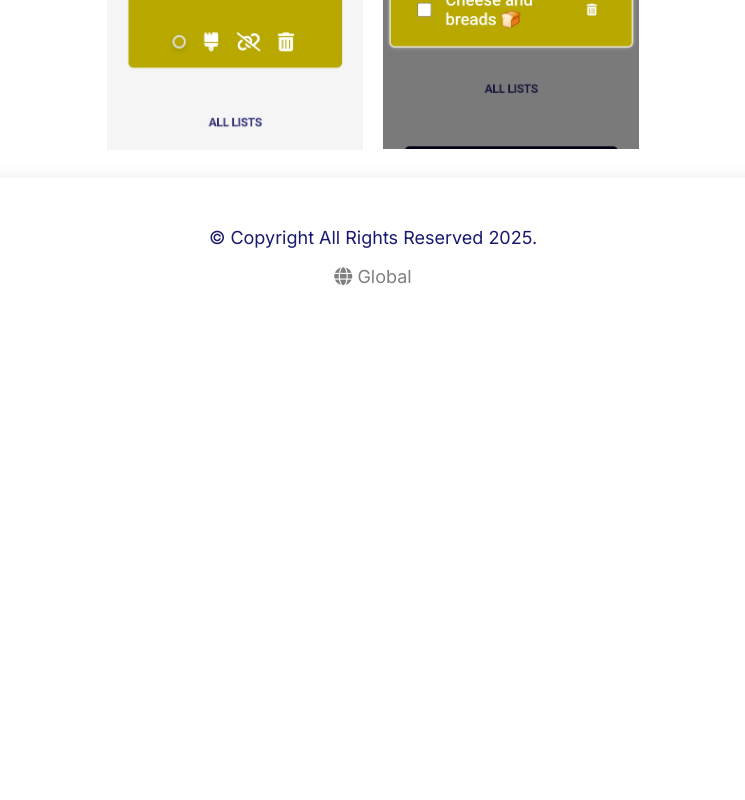
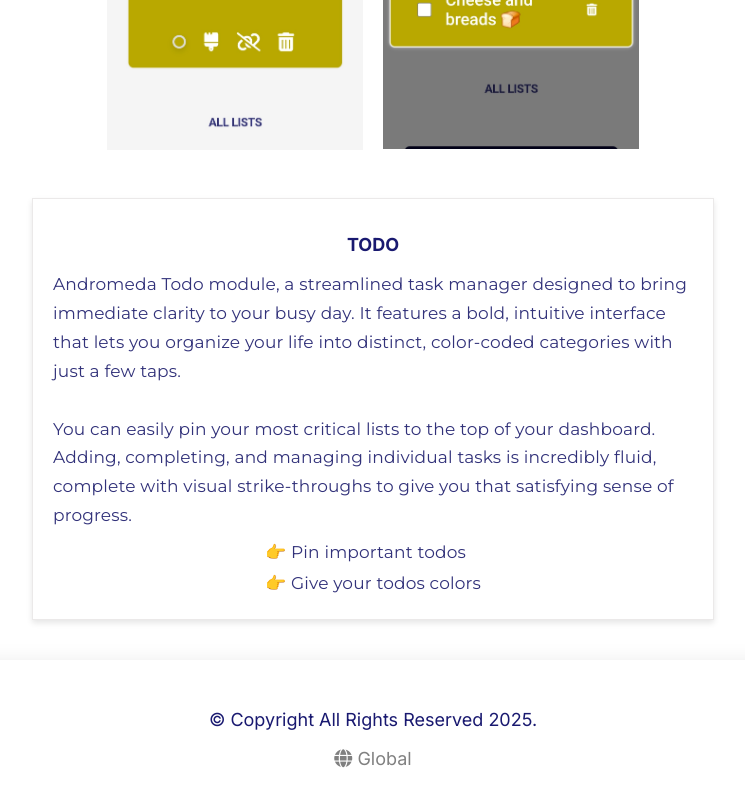
Before and after one commit to abk2191/aphelion-labs, a React (Vite) app: page /aphelion-labs/andromeda in a window 1280 px wide. Shown: the part 2143-2943 px from the top of the page, without its empty margins (267-1012 px from the left). Before the commit the page ends 2461 px from the top, so only its background shows below. Built offline with nearby package versions, Linux system fonts and the light colour scheme; a web font is replaced by a local one.

Commit message:
Added new features

```diff
--- a/src/Andromeda.jsx
+++ b/src/Andromeda.jsx
@@ -59,6 +59,29 @@ function Andromeda() {
           <div className="andromeda-screenshot-todo"></div>
           <div className="andromeda-screenshot-todo-open"></div>
         </div>
+
+        <div className="page-card-div">
+          <div className="page-card">
+            <h2>TODO</h2>
+            <p>
+              Andromeda Todo module, a streamlined task manager designed to
+              bring immediate clarity to your busy day. It features a bold,
+              intuitive interface that lets you organize your life into
+              distinct, color-coded categories with just a few taps. <br />{" "}
+              <br /> You can easily pin your most critical lists to the top of
+              your dashboard. Adding, completing, and managing individual tasks
+              is incredibly fluid, complete with visual strike-throughs to give
+              you that satisfying sense of progress.
+            </p>
+
+            <div className="note-features">
+              <div>
+                <p>👉 Pin important todos</p>
+                <p>👉 Give your todos colors</p>
+              </div>
+            </div>
+          </div>
+        </div>
       </div>
     </>
   );
```
